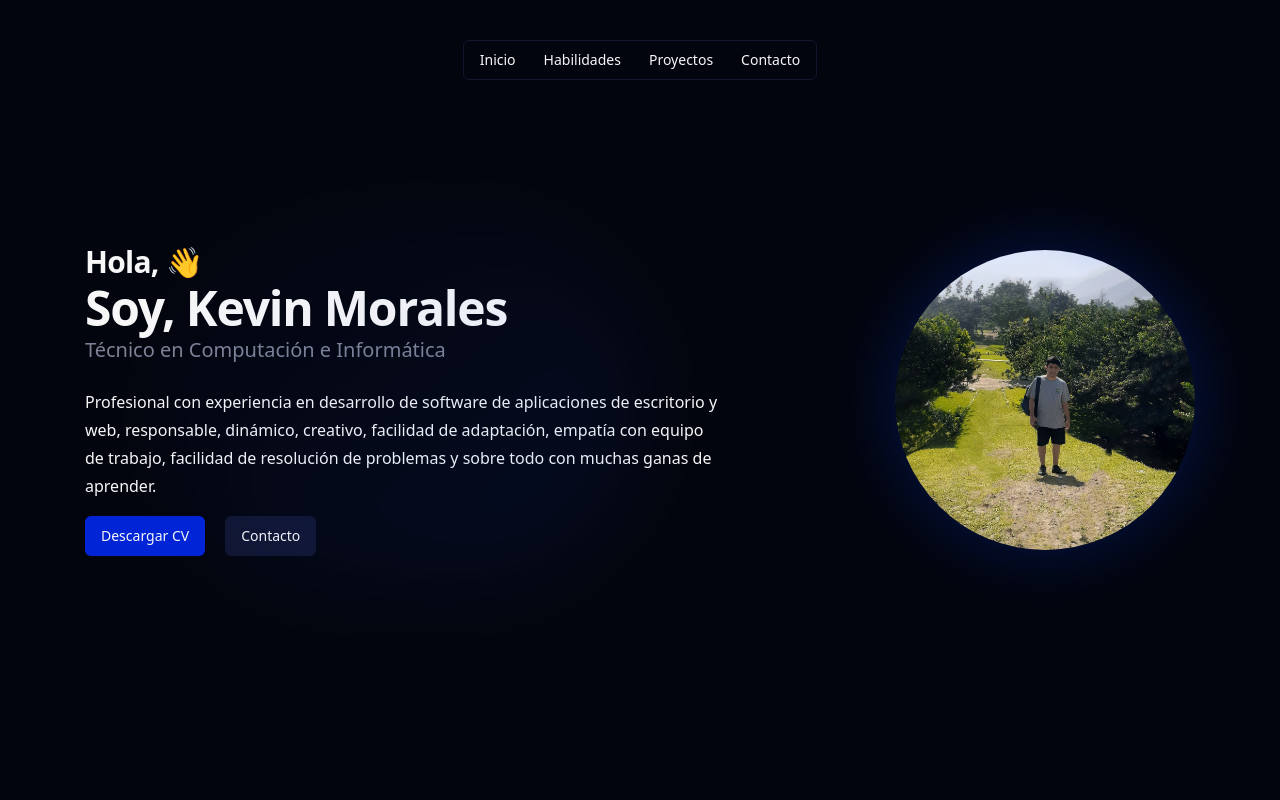
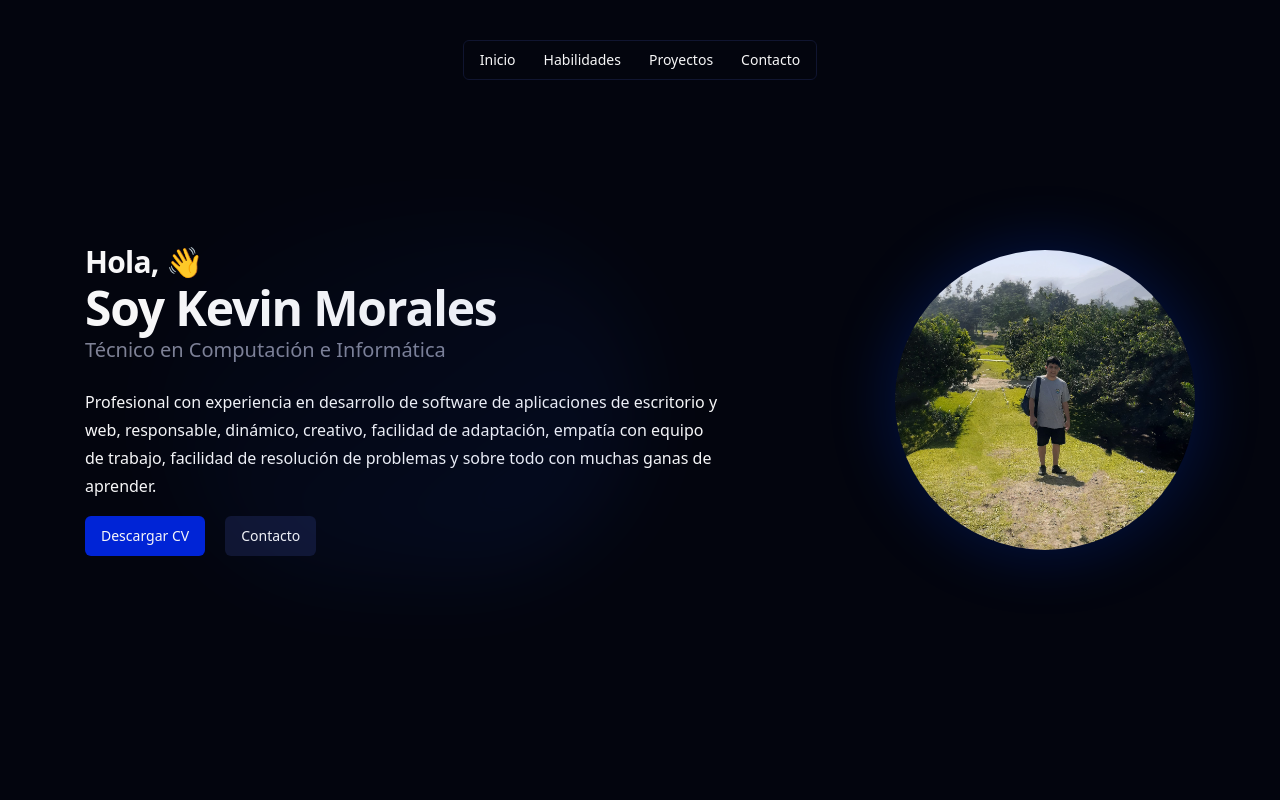
Before and after one commit to kefer16/portafolio, a Next.js app: page / in a window 1280 px wide. Shown: the top 800 px of the page. Built offline with nearby package versions, Linux system fonts and the light colour scheme.

Commit message:
se remueve la coma de banner

```diff
--- a/src/components/banner1.tsx
+++ b/src/components/banner1.tsx
@@ -22,7 +22,7 @@ export default function Banner() {
                <div className="flex flex-col w-2/4 gap-4">
                   <div className="flex flex-col gap-1">
                      <TypographyH2 text="Hola, 👋" />
-                     <TypographyH1 text="Soy, Kevin Morales" />
+                     <TypographyH1 text="Soy Kevin Morales" />
                      <TypografyLead text="Técnico en Computación e Informática" />
                   </div>
 
```
